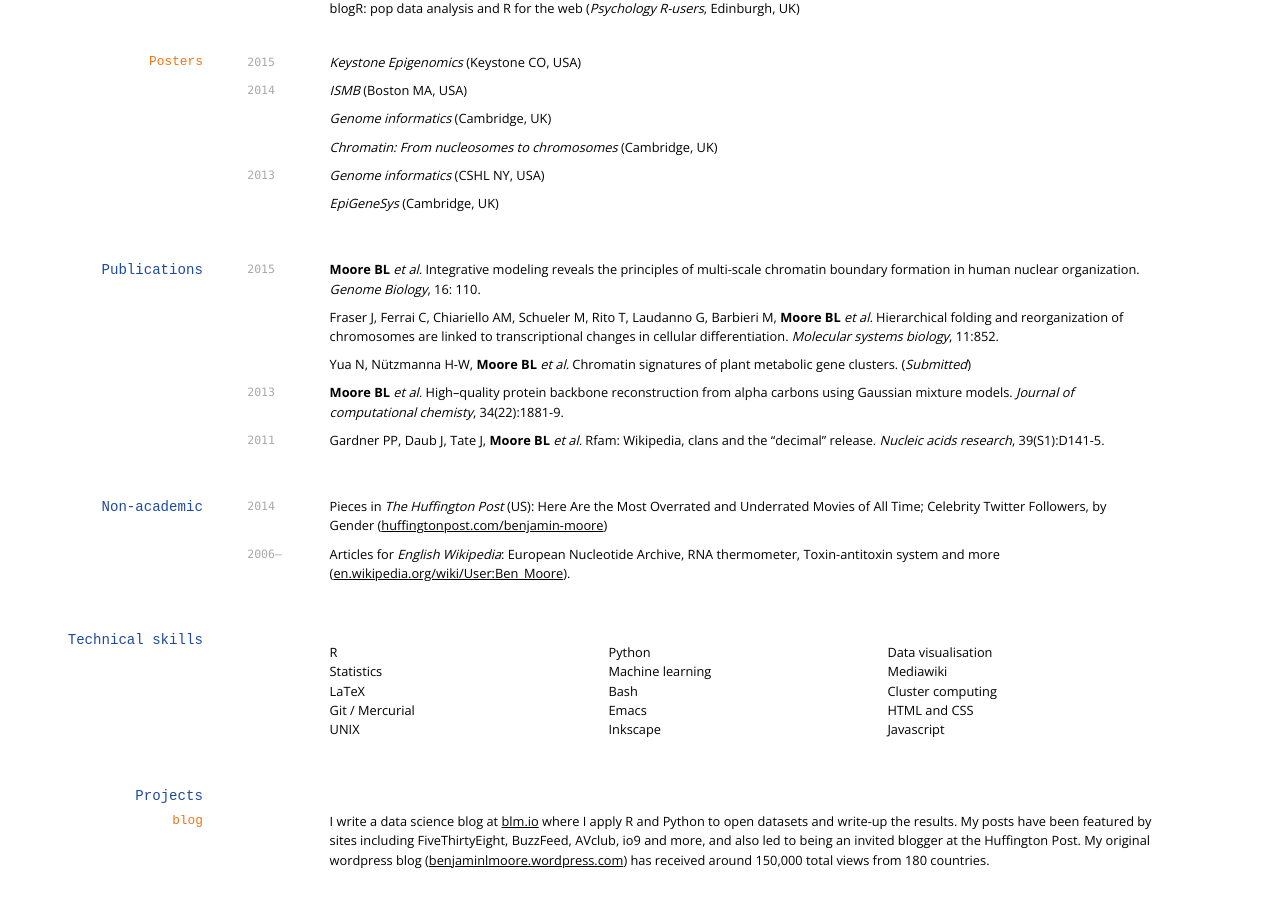
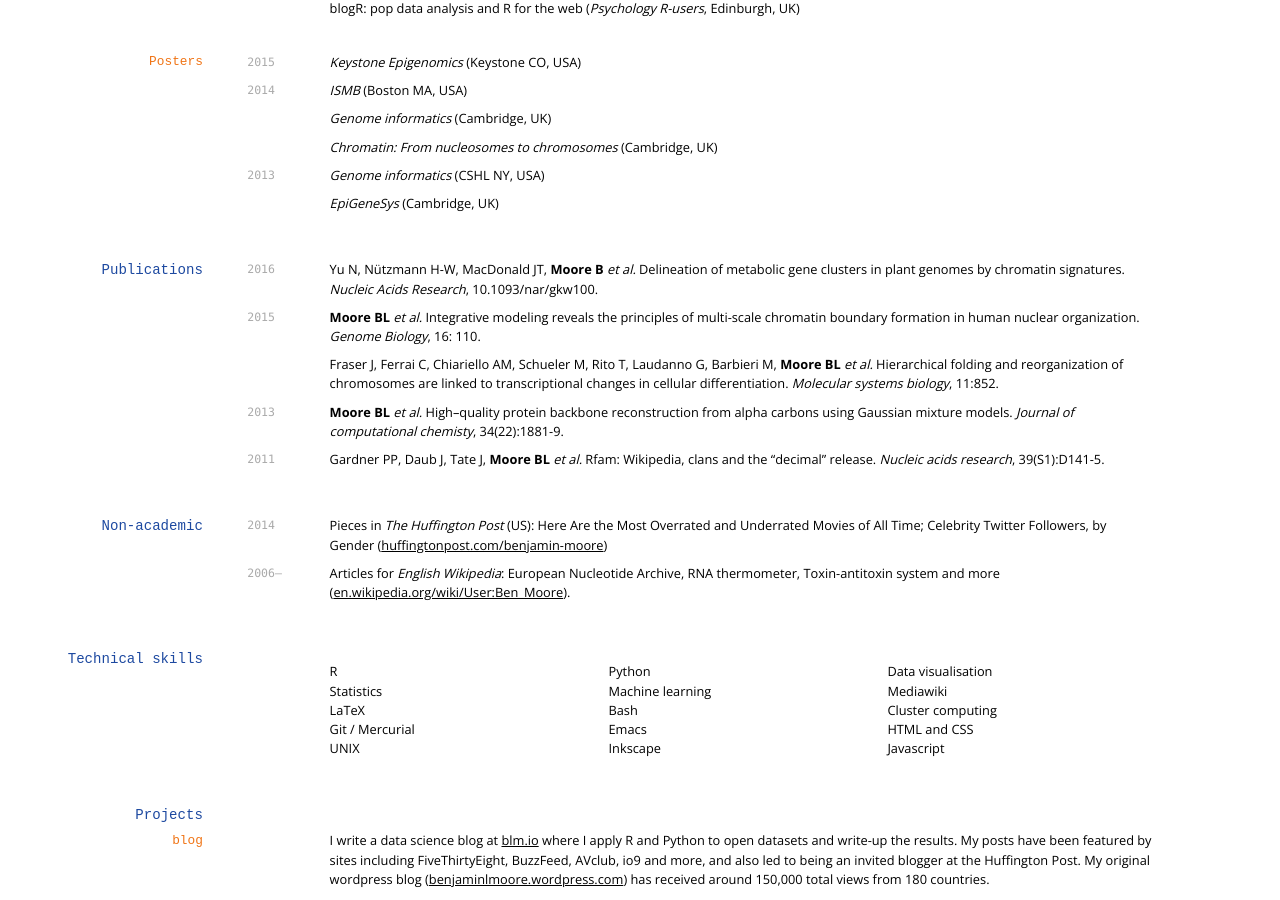
Before and after one commit to blmoore/md-cv, a Jekyll site: the page built from index.md, in a window 1280 px wide and 900 px high, scrolled down 695 px. Built offline with Jekyll 4.4.1, drawn with Linux system fonts in a browser that asks for light colours; nearby versions of some CDN libraries; some web fonts are replaced.

Commit message:
paper tweak

```diff
--- a/index.md
+++ b/index.md
@@ -77,12 +77,13 @@ _EpiGeneSys_ (Cambridge, UK)
 
 <!-- ### Journals -->
 
+`2016`
+Yu N, Nützmann H-W, MacDonald JT, __Moore B__ _et al._ Delineation of metabolic gene clusters in plant genomes by chromatin signatures. _Nucleic Acids Research_, 10.1093/nar/gkw100.
+
 `2015`
 __Moore BL__ _et al._ Integrative modeling reveals the principles of multi-scale chromatin boundary formation in human nuclear organization. _Genome Biology_, 16: 110.
 
 Fraser J, Ferrai C, Chiariello AM, Schueler M, Rito T, Laudanno G, Barbieri M, __Moore BL__ _et al._ Hierarchical folding and reorganization of chromosomes are linked to transcriptional changes in cellular differentiation. _Molecular systems biology_, 11:852.
-
-Yua N, Nützmanna H-W, __Moore BL__ _et al._ Chromatin signatures of plant metabolic gene clusters. (_Submitted_)
 
 `2013`
 __Moore BL__ _et al._ High–quality protein backbone reconstruction from alpha carbons using Gaussian mixture models. _Journal of computational chemisty_, 34(22):1881-9.
```
Also changed, not shown: 1 other file.
